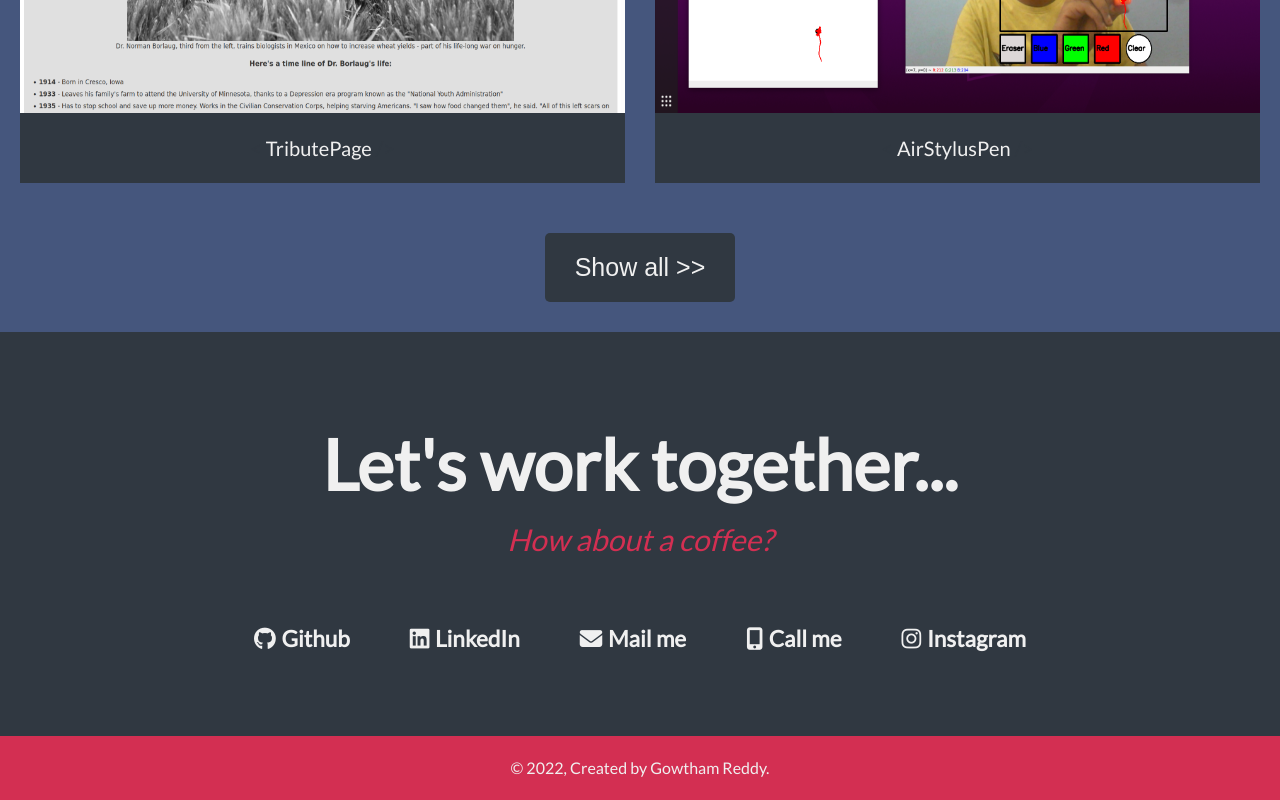
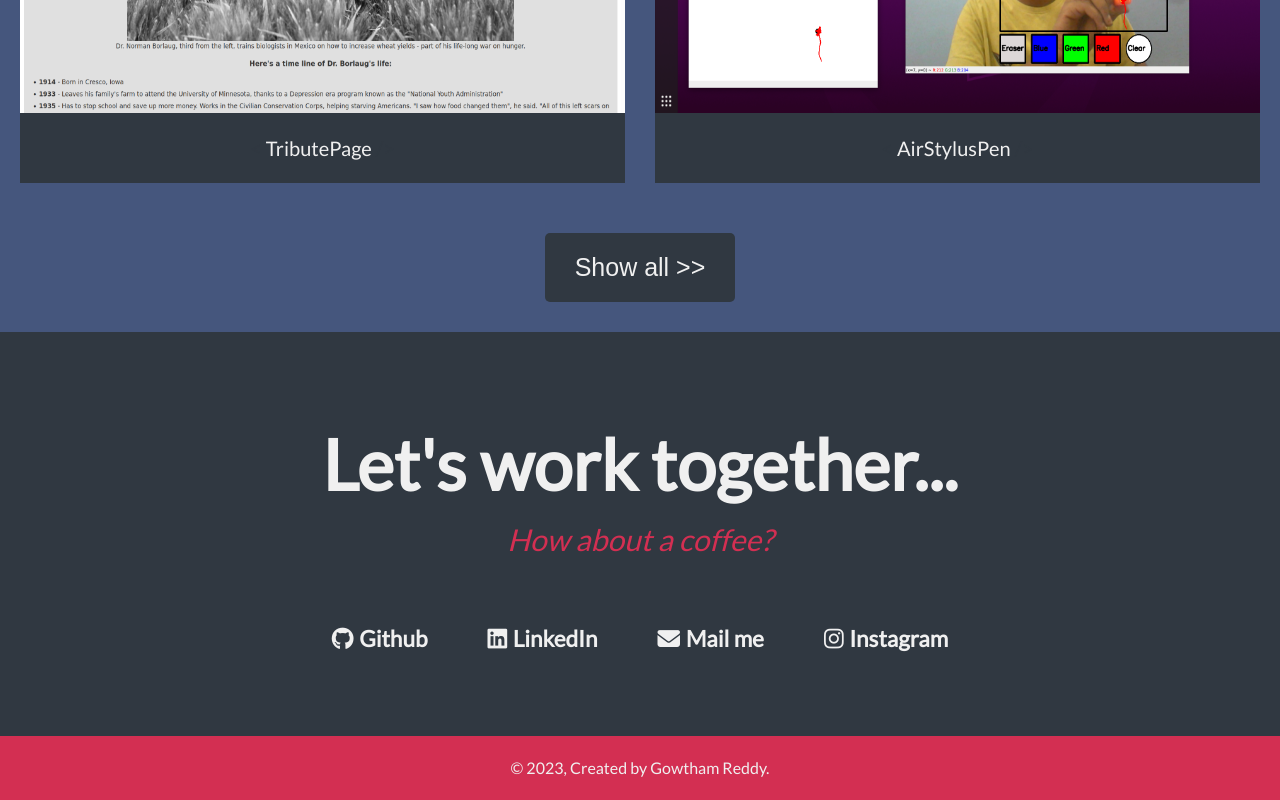
Before and after one commit to Gowtham-369/Gowtham-369.github.io, a plain HTML site: page portfolio/index.html in a window 1280 px wide. Shown: the part 2117-2917 px from the top of the page. Drawn offline with Linux system fonts and the light colour scheme.

Commit message:
Updated index.html social media links

```diff
--- a/portfolio/index.html
+++ b/portfolio/index.html
@@ -157,10 +157,7 @@
             <a class="contact-details" href="mailto:gowthamreddyuppunuri@gmail.com" target="_blank">
                 <i class="fas fa-envelope">&#160;</i>Mail me
             </a>
-            <a class="contact-details" href="tell:7702890377" target="_blank">
-                <i class="fas fa-mobile-alt">&#160;</i>Call me
-            </a>
-            <a class="contact-details" href="https://www.instagram.com/gowthamreddy_uppunuri404/" target="_blank">
+            <a class="contact-details" href="https://www.instagram.com/gowthamreddy._.uppunuri/" target="_blank">
                 <i class="fab fa-instagram">&#160;</i>Instagram
             </a>
         </div>
@@ -171,7 +168,7 @@
     <!-- START OF FOOTER SECTION -->
     <footer>
         <p>
-            &copy 2022, Created by Gowtham Reddy.
+            &copy 2023, Created by Gowtham Reddy.
         </p>
     </footer>
     <!-- END OF FOOTER SECTION -->
```
